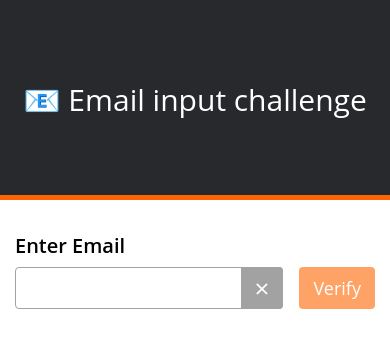
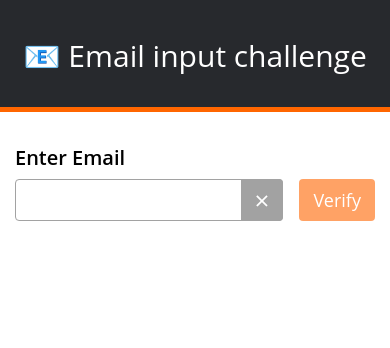
Before and after one commit to ryansemple/EmailInput, a React (Create React App) app: page / in a window 390 px wide. Shown: the top 348 px of the page. Built offline with nearby package versions, Linux system fonts and the light colour scheme.

Commit message:
added some mobile styles

```diff
--- a/src/styles/sass.scss
+++ b/src/styles/sass.scss
@@ -25,7 +25,8 @@ $lightness-delta: 7%;
 
 /* Dimensions ---------------------------------*/
 
-$header-height: 200px;
+//$header-height: 150px;
+$header-height: 7rem;
 $input-height: 42px;
 $box-border-radius: 4px;
 $container-width: 1200px;
--- a/src/styles/site.scss
+++ b/src/styles/site.scss
@@ -168,6 +168,12 @@ body {
 	font-size: 30px;
 }
 
+@media screen and (max-width: 378px) {
+	.Header h1 {
+		font-size: 24px;
+	}
+}
+
 /* Header -------------------------------------*/
 
 /* Suggestions --------------------------------*/
```
